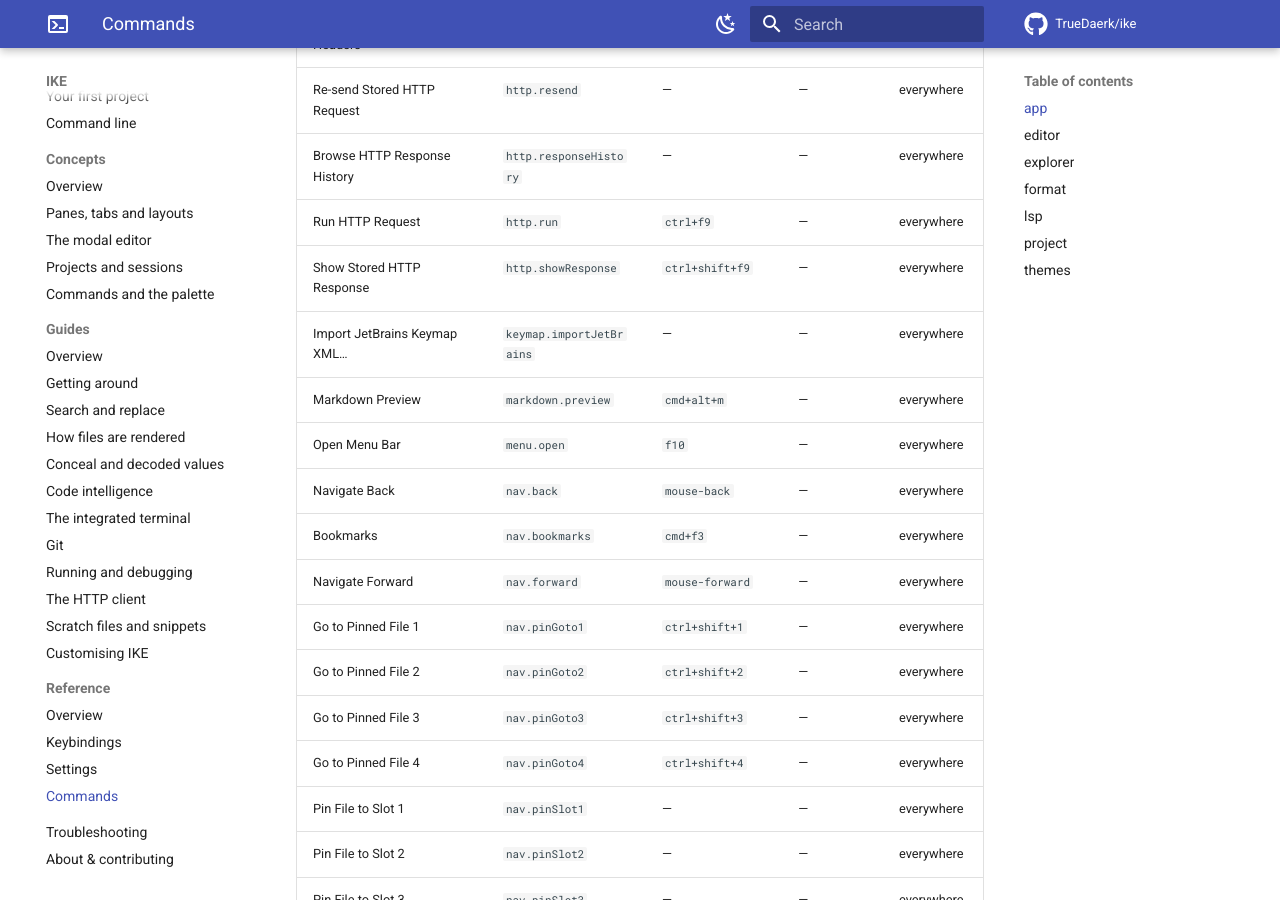
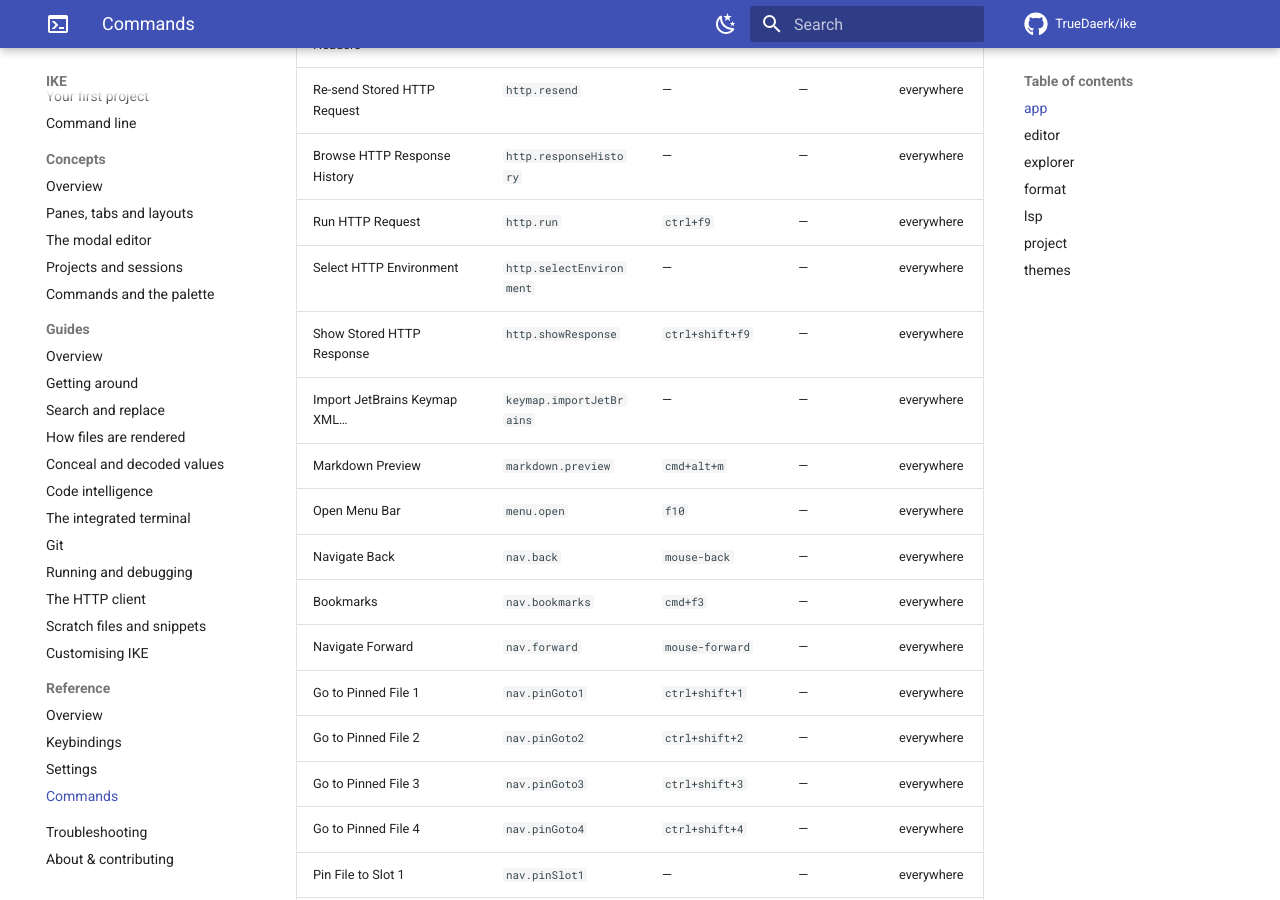
Before and after one commit to TrueDaerk/ike, an MkDocs documentation site: the page built from userdocs/reference/commands.md, in a window 1280 px wide and 900 px high, scrolled down 3215 px. Built offline with MkDocs 1.6.1 and Material for MkDocs 9.7.7, drawn with Linux system fonts in a browser that asks for light colours; comment, search, counter and statistics services are not loaded.

Commit message:
docs(reference): regenerate for http.selectEnvironment
Co-Authored-By: Claude Opus 5 <noreply@anthropic.com>

```diff
--- a/userdocs/reference/commands.md
+++ b/userdocs/reference/commands.md
@@ -82,6 +82,7 @@ bring their own.
 | Re-send Stored HTTP Request | `http.resend` | — | — | everywhere |
 | Browse HTTP Response History | `http.responseHistory` | — | — | everywhere |
 | Run HTTP Request | `http.run` | `ctrl+f9` | — | everywhere |
+| Select HTTP Environment | `http.selectEnvironment` | — | — | everywhere |
 | Show Stored HTTP Response | `http.showResponse` | `ctrl+shift+f9` | — | everywhere |
 | Import JetBrains Keymap XML… | `keymap.importJetBrains` | — | — | everywhere |
 | Markdown Preview | `markdown.preview` | `cmd+alt+m` | — | everywhere |
```
